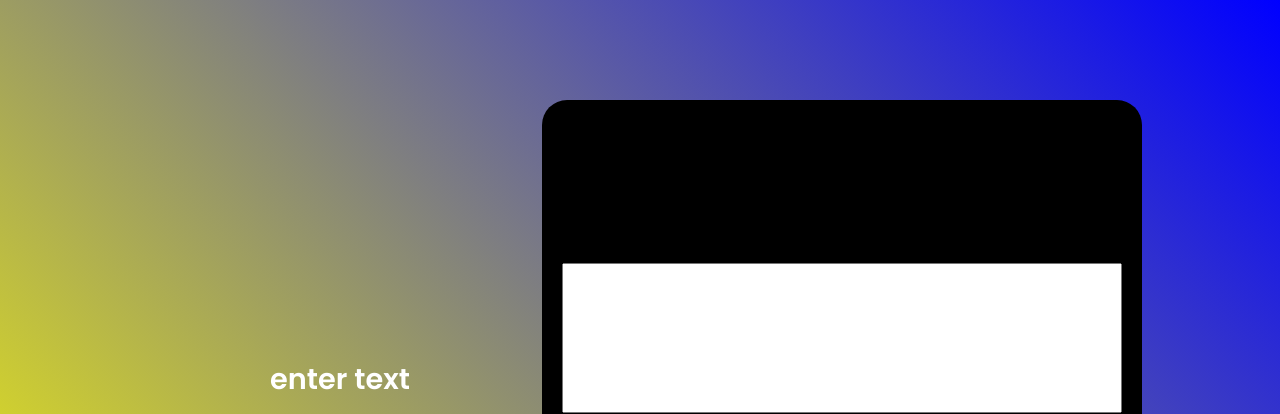
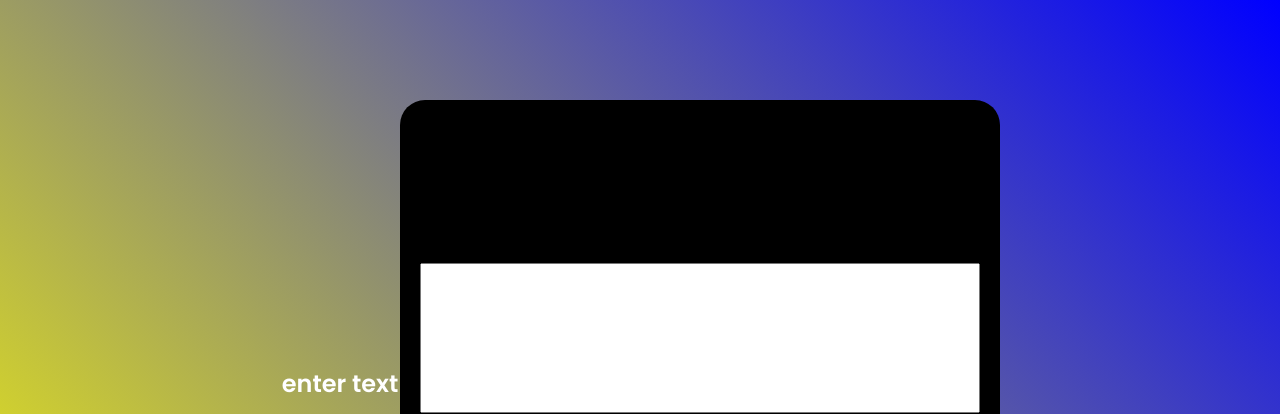
Before and after one commit to Stephen0111/text-to-speech, a plain HTML site: page index.html in a window 1280 px wide. Shown: the top 414 px of the page. Drawn offline with Linux system fonts and the light colour scheme.

Commit message:
Update style.css

```diff
--- a/style.css
+++ b/style.css
@@ -69,11 +69,15 @@ h1 {
 }
 
 .line-1 {
-    font-size: 180%;
+    font-size: 150%;
     text-align: center;
     white-space: nowrap;
     overflow: hidden;
     transform: translateY(-50%);
+    -webkit-transform: translateY(-50%);
+    -moz-transform: translateY(-50%);
+    -ms-transform: translateY(-50%);
+    -o-transform: translateY(-50%);
 }
 
 
@@ -89,7 +93,7 @@ h1 {
         width: 0;
     }
     to {
-        width: 14em;
+        width: 5em;
     }
 }
 
```
